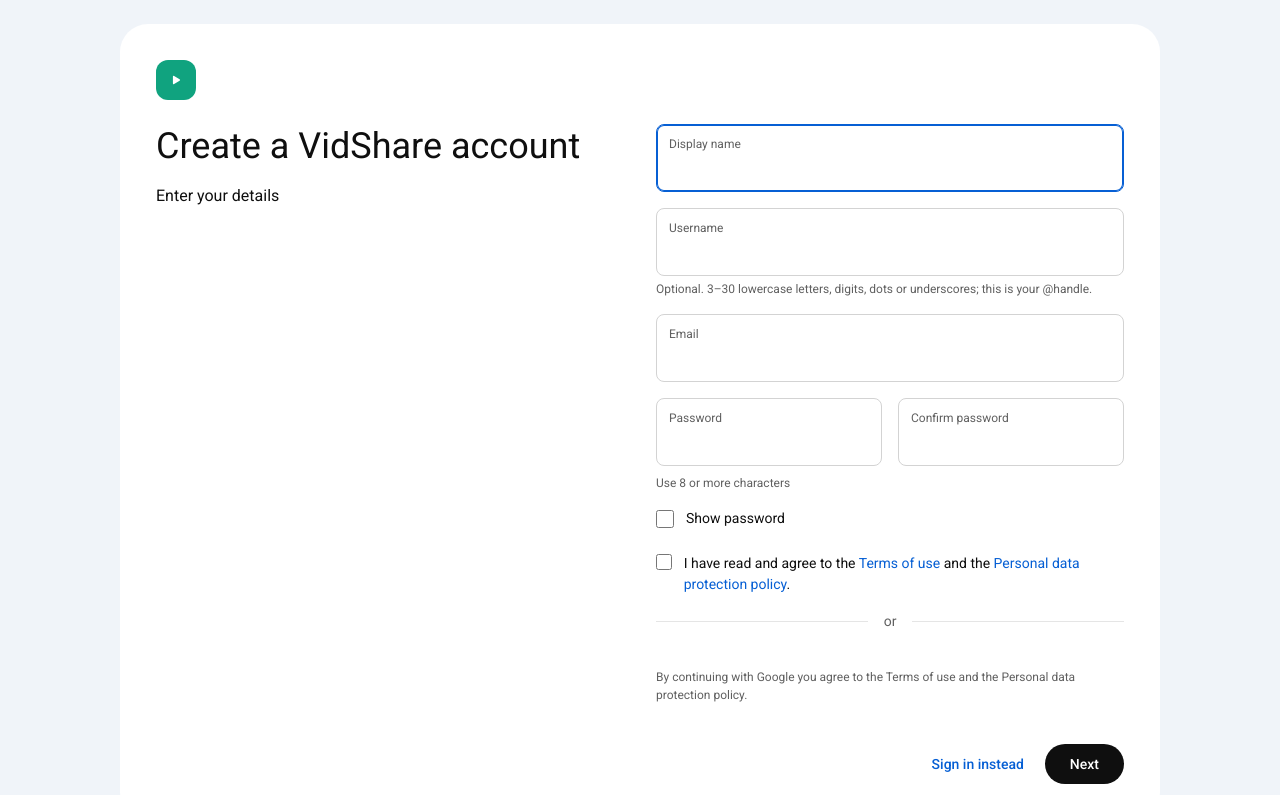
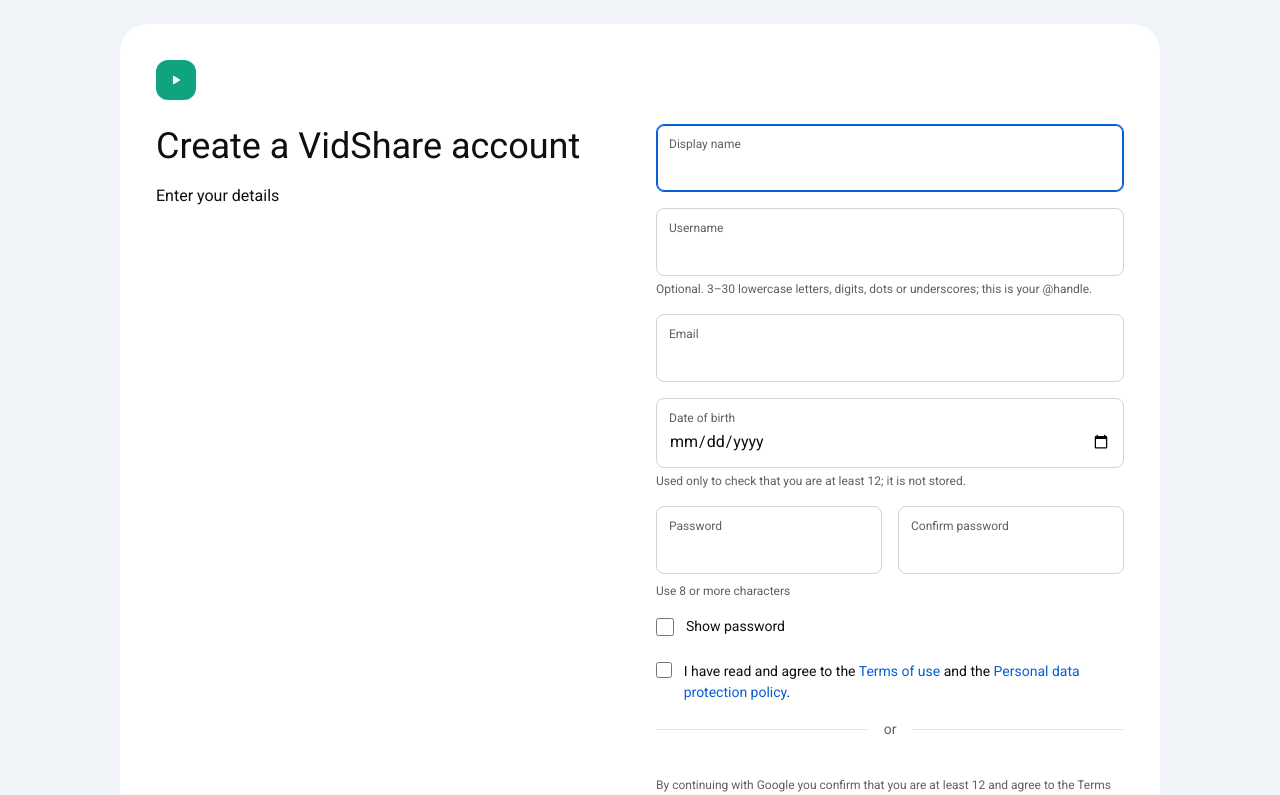
Before and after one commit to DinhQuocCuong28664/DACNTT_VideoStreaming, a React (Vite) app in the folder web/: page /register in a window 1280 px wide. Shown: the top 795 px of the page. Built offline with nearby package versions, Linux system fonts and the light colour scheme; no server answers.

Commit message:
feat(web): require a date of birth at sign-up and lower the minimum age to 12
The date is checked in the browser only and is never sent or stored. Google sign-in shows an age confirmation notice. The privacy policy, section 8, describes both.

```diff
--- a/web/src/i18n/locales/en.json
+++ b/web/src/i18n/locales/en.json
@@ -208,8 +208,11 @@
     "confirmPasswordLabel": "Confirm password",
     "passwordMismatch": "The passwords do not match",
     "consentLabel": "I have read and agree to the <1>Terms of use</1> and the <3>Personal data protection policy</3>.",
-    "consentGoogle": "By continuing with Google you agree to the <1>Terms of use</1> and the <3>Personal data protection policy</3>.",
+    "consentGoogle": "By continuing with Google you confirm that you are at least 12 and agree to the <1>Terms of use</1> and the <3>Personal data protection policy</3>.",
     "consentRequired": "You must agree to create an account",
+    "birthDateLabel": "Date of birth",
+    "birthDateHelp": "Used only to check that you are at least {{age}}; it is not stored.",
+    "ageTooYoung": "VidShare is only for people aged {{age}} or over",
     "forgotTitle": "Account recovery",
     "forgotSubtitle": "Enter the email you signed up with",
     "forgotSent": "If the e-mail exists, a password reset link was sent to <1>{{email}}</1>. The link is valid for one hour.",
--- a/web/src/i18n/locales/legal.en.json
+++ b/web/src/i18n/locales/legal.en.json
@@ -146,7 +146,7 @@
       {
         "heading": "8. Young users",
         "paragraphs": [
-          "VidShare is not intended for children under 13. A parent or legal representative exercises the child's rights. Publishing private-life information of a child aged 7 or over needs the consent of both the child and the representative."
+          "VidShare is only for people aged 12 or over. When you sign up with e-mail you enter your date of birth so the age can be checked; it is checked in your browser only and is neither sent nor stored. When you sign in with Google you confirm your age yourself. If we find an account of someone under 12, we delete it. A parent or legal representative exercises the child's rights. Publishing private-life information of a child aged 7 or over needs the consent of both the child and the representative."
         ]
       },
       {
--- a/web/src/i18n/locales/legal.vi.json
+++ b/web/src/i18n/locales/legal.vi.json
@@ -146,7 +146,7 @@
       {
         "heading": "8. Người dùng nhỏ tuổi",
         "paragraphs": [
-          "VidShare không dành cho trẻ em dưới 13 tuổi. Cha mẹ hoặc người đại diện thực hiện các quyền thay cho trẻ. Việc công bố thông tin đời sống riêng tư của trẻ từ đủ 7 tuổi cần sự đồng ý của cả trẻ và người đại diện."
+          "VidShare chỉ dành cho người từ đủ 12 tuổi. Khi đăng ký bằng email, bạn nhập ngày sinh để hệ thống kiểm tra độ tuổi; ngày sinh chỉ được kiểm tra trên trình duyệt của bạn và không được gửi đi hay lưu. Khi đăng nhập bằng Google, bạn tự xác nhận đã đủ tuổi. Nếu phát hiện tài khoản của người chưa đủ 12 tuổi, chúng tôi sẽ xóa tài khoản đó. Cha mẹ hoặc người đại diện thực hiện các quyền thay cho trẻ. Việc công bố thông tin đời sống riêng tư của trẻ từ đủ 7 tuổi cần sự đồng ý của cả trẻ và người đại diện."
         ]
       },
       {
--- a/web/src/i18n/locales/vi.json
+++ b/web/src/i18n/locales/vi.json
@@ -207,8 +207,11 @@
     "confirmPasswordLabel": "Xác nhận mật khẩu",
     "passwordMismatch": "Mật khẩu xác nhận không khớp",
     "consentLabel": "Tôi đã đọc và đồng ý với <1>Điều khoản sử dụng</1> và <3>Chính sách bảo vệ dữ liệu cá nhân</3>.",
-    "consentGoogle": "Khi tiếp tục với Google, bạn đồng ý với <1>Điều khoản sử dụng</1> và <3>Chính sách bảo vệ dữ liệu cá nhân</3>.",
+    "consentGoogle": "Khi tiếp tục với Google, bạn xác nhận đã từ đủ 12 tuổi và đồng ý với <1>Điều khoản sử dụng</1> và <3>Chính sách bảo vệ dữ liệu cá nhân</3>.",
     "consentRequired": "Bạn cần đồng ý để tạo tài khoản",
+    "birthDateLabel": "Ngày sinh",
+    "birthDateHelp": "Chỉ dùng để kiểm tra bạn từ đủ {{age}} tuổi, không được lưu.",
+    "ageTooYoung": "VidShare chỉ dành cho người từ đủ {{age}} tuổi",
     "forgotTitle": "Khôi phục tài khoản",
     "forgotSubtitle": "Nhập email bạn đã dùng để đăng ký",
     "forgotSent": "Nếu email tồn tại trong hệ thống, một liên kết đặt lại mật khẩu đã được gửi tới <1>{{email}}</1>. Liên kết có hiệu lực trong 1 giờ.",
--- /dev/null
+++ b/web/src/lib/age.ts
@@ -0,0 +1,20 @@
+/** Youngest age allowed to create an account (privacy policy, section 8). */
+export const MIN_AGE = 12;
+
+/** Full years between `birth` (YYYY-MM-DD) and `today`; null when the date is missing or invalid. */
+export function ageOn(birth: string, today: Date): number | null {
+  const m = /^(\d{4})-(\d{2})-(\d{2})$/.exec(birth);
+  if (!m) return null;
+  const [y, mo, d] = [Number(m[1]), Number(m[2]), Number(m[3])];
+  const date = new Date(Date.UTC(y, mo - 1, d));
+  if (date.getUTCFullYear() !== y || date.getUTCMonth() !== mo - 1 || date.getUTCDate() !== d) return null;
+  let age = today.getUTCFullYear() - y;
+  const beforeBirthday = today.getUTCMonth() < mo - 1 || (today.getUTCMonth() === mo - 1 && today.getUTCDate() < d);
+  if (beforeBirthday) age -= 1;
+  return age < 0 ? null : age;
+}
+
+export const isOldEnough = (birth: string, today: Date = new Date()): boolean => {
+  const age = ageOn(birth, today);
+  return age !== null && age >= MIN_AGE;
+};
--- a/web/src/pages/auth/AuthPages.tsx
+++ b/web/src/pages/auth/AuthPages.tsx
@@ -10,6 +10,7 @@ import { auth } from '../../api/endpoints';
 import { useAuth } from '../../context/auth';
 import { isInternalPath } from '../../lib/paths';
 import { errorText } from '../../lib/errors';
+import { MIN_AGE, isOldEnough } from '../../lib/age';
 import AuthLayout, { AuthError, AuthField } from '../../components/Auth/AuthLayout';
 import GoogleSignInButton from '../../components/Auth/GoogleSignInButton';
 import { ResendVerificationButton } from '../../components/Auth/EmailVerification';
@@ -85,14 +86,16 @@ export function RegisterPage() {
   const { register, loginWithGoogle } = useAuth();
   const done = useAuthRedirect();
   const location = useLocation();
-  const form = useForm({ displayName: '', handle: '', email: '', password: '', confirm: '' });
+  const form = useForm({ displayName: '', handle: '', email: '', birthDate: '', password: '', confirm: '' });
   const [show, setShow] = useState(false);
   const [mismatch, setMismatch] = useState(false);
+  const [tooYoung, setTooYoung] = useState(false);
   const [consent, setConsent] = useState(false);
   const [busy, setBusy] = useState(false);
 
   const submit = async (e: FormEvent) => {
     e.preventDefault();
+    if (!isOldEnough(form.values.birthDate)) return setTooYoung(true);
     if (!consent) return form.setError(t('auth.consentRequired'));
     if (form.values.password !== form.values.confirm) return setMismatch(true);
     setBusy(true);
@@ -107,7 +110,7 @@ export function RegisterPage() {
     }
     return undefined;
   };
-  const change = (e: ChangeEvent<HTMLInputElement>) => { form.onChange(e); setMismatch(false); };
+  const change = (e: ChangeEvent<HTMLInputElement>) => { form.onChange(e); setMismatch(false); setTooYoung(false); };
 
   return (
     <AuthLayout title={t('auth.registerTitle')} subtitle={t('auth.registerSubtitle')}>
@@ -116,6 +119,7 @@ export function RegisterPage() {
         <AuthField id="displayName" name="displayName" label={t('auth.displayNameLabel')} autoComplete="name" value={form.values.displayName} onChange={change} required maxLength={50} autoFocus />
         <AuthField id="handle" name="handle" label={t('auth.usernameLabel')} help={t('auth.handleHelp')} autoComplete="username" value={form.values.handle} onChange={change} minLength={3} maxLength={30} pattern="@?[A-Za-z0-9][A-Za-z0-9._]{1,28}[A-Za-z0-9]" />
         <AuthField id="reg-email" name="email" type="email" label="Email" autoComplete="email" value={form.values.email} onChange={change} required />
+        <AuthField id="birthDate" name="birthDate" type="date" label={t('auth.birthDateLabel')} help={t('auth.birthDateHelp', { age: MIN_AGE })} error={tooYoung ? t('auth.ageTooYoung', { age: MIN_AGE }) : ''} value={form.values.birthDate} onChange={change} max={new Date().toISOString().slice(0, 10)} autoComplete="bday" required />
         <div className="auth-field-pair">
           <AuthField id="reg-password" name="password" type={show ? 'text' : 'password'} label={t('auth.passwordLabel')} autoComplete="new-password" value={form.values.password} onChange={change} required minLength={8} />
           <AuthField id="confirm" name="confirm" type={show ? 'text' : 'password'} label={t('auth.confirmPasswordLabel')} autoComplete="new-password" value={form.values.confirm} onChange={change} error={mismatch ? t('auth.passwordMismatch') : ''} required minLength={8} />
```
Also changed, not shown: 1 other file (tests, documents, lock files or other folders).
